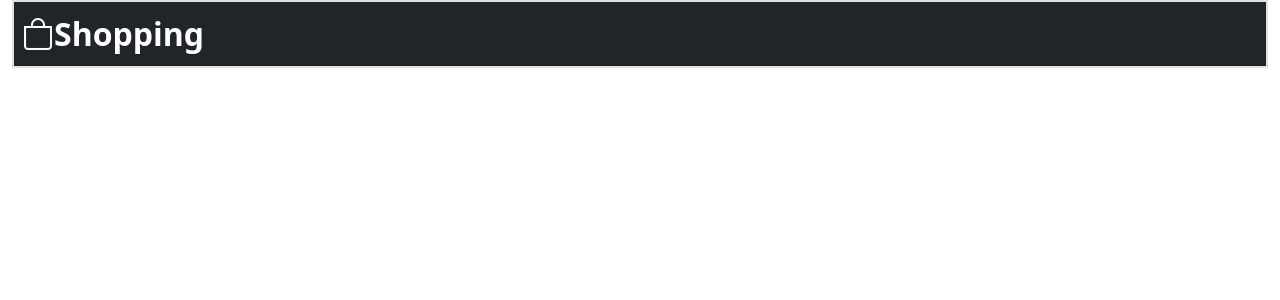
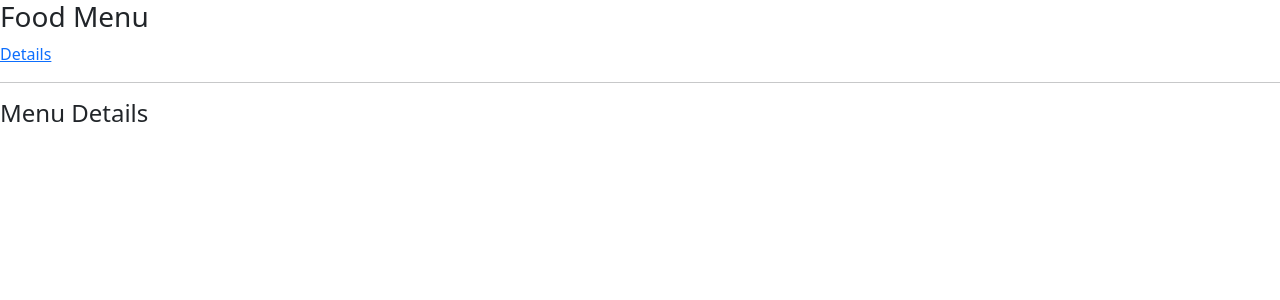
Before and after one commit to sachingithu/React, a React (Vite) app: page /menu in a window 1280 px wide. Before the commit this address had no page. Shown: the top 300 px of the page. Built offline with nearby package versions, Linux system fonts and the light colour scheme.

Commit message:
routing is completed...

```diff
--- /dev/null
+++ b/src/food-delivery/food-home.jsx
@@ -0,0 +1,7 @@
+export function FoodHome(){
+    return(
+        <div>
+            <h3>Food Home</h3>
+        </div>
+    )
+}
--- /dev/null
+++ b/src/food-delivery/food-index.jsx
@@ -0,0 +1,10 @@
+import { Link } from "react-router-dom";
+
+export function FoodIndex(){
+    return(
+        <div className="container">
+            <h3>Food Index</h3>
+            <Link to="/menu">Home</Link>
+        </div>
+    )
+}
--- /dev/null
+++ b/src/food-delivery/food-menu.jsx
@@ -0,0 +1,12 @@
+import { Link, Outlet } from "react-router-dom";
+
+export function FoodMenu(){
+    return(
+        <div>
+            <h3>Food Menu</h3>
+            <Link to="details">Details</Link>
+            <hr />
+            <Outlet/>
+        </div>
+    )
+}
--- /dev/null
+++ b/src/food-delivery/menu-details.jsx
@@ -0,0 +1,7 @@
+export function MenuDetails(){
+    return(
+        <div>
+            <h4>Menu Details</h4>
+        </div>
+    )
+}
--- /dev/null
+++ b/src/food-delivery/not-found.jsx
@@ -0,0 +1,7 @@
+export function NotFoud(){
+return(
+        <div>
+        <h3>Page you requested is not found</h3>
+    </div>
+)
+}
--- a/src/main.jsx
+++ b/src/main.jsx
@@ -26,6 +26,8 @@ import { MemoDemo } from './components/memo-demo/memo-demo.jsx'
 import { TutorialIndex } from './tutorial/tutorial-index.jsx'
 import { ShoppingIndex } from './shopping/shopping-index.jsx'
 import { CookiesProvider } from 'react-cookie'
+import { RouterProvider } from 'react-router-dom'
+import { router } from './routes/routes.jsx'
 
 createRoot(document.getElementById('root')).render(
   <>
@@ -50,7 +52,8 @@ createRoot(document.getElementById('root')).render(
    {/* <MemoDemo/> */}
    {/* <TutorialIndex/> */}
    <CookiesProvider>
-   <ShoppingIndex/>
+        {/* <ShoppingIndex/> */}
+        <RouterProvider router={router}></RouterProvider>
    </CookiesProvider>
    {/* </StrictMode>, */}
   </>
--- /dev/null
+++ b/src/routes/routes.jsx
@@ -0,0 +1,33 @@
+import { createBrowserRouter } from "react-router-dom";
+import { FoodIndex } from "../food-delivery/food-index";
+import { NotFoud } from "../food-delivery/not-found";
+import { FoodMenu } from "../food-delivery/food-menu";
+import { MenuDetails } from "../food-delivery/menu-details";
+import { FoodHome } from "../food-delivery/food-home";
+
+export const router=createBrowserRouter([
+    {
+        path:'/',
+        element:<FoodIndex/>,
+        errorElement:<NotFoud/>
+    },
+    {
+        path:"/home",
+        element:<FoodHome/>
+    },
+    {
+        path:'/menu',
+        element:<FoodMenu/>,
+        children:[
+            {
+                index:true,
+                // path:'',
+                element:<MenuDetails/>
+            }
+        ]
+    },
+    {
+        path:"*",
+        element:<NotFoud/>
+    }
+])
```
